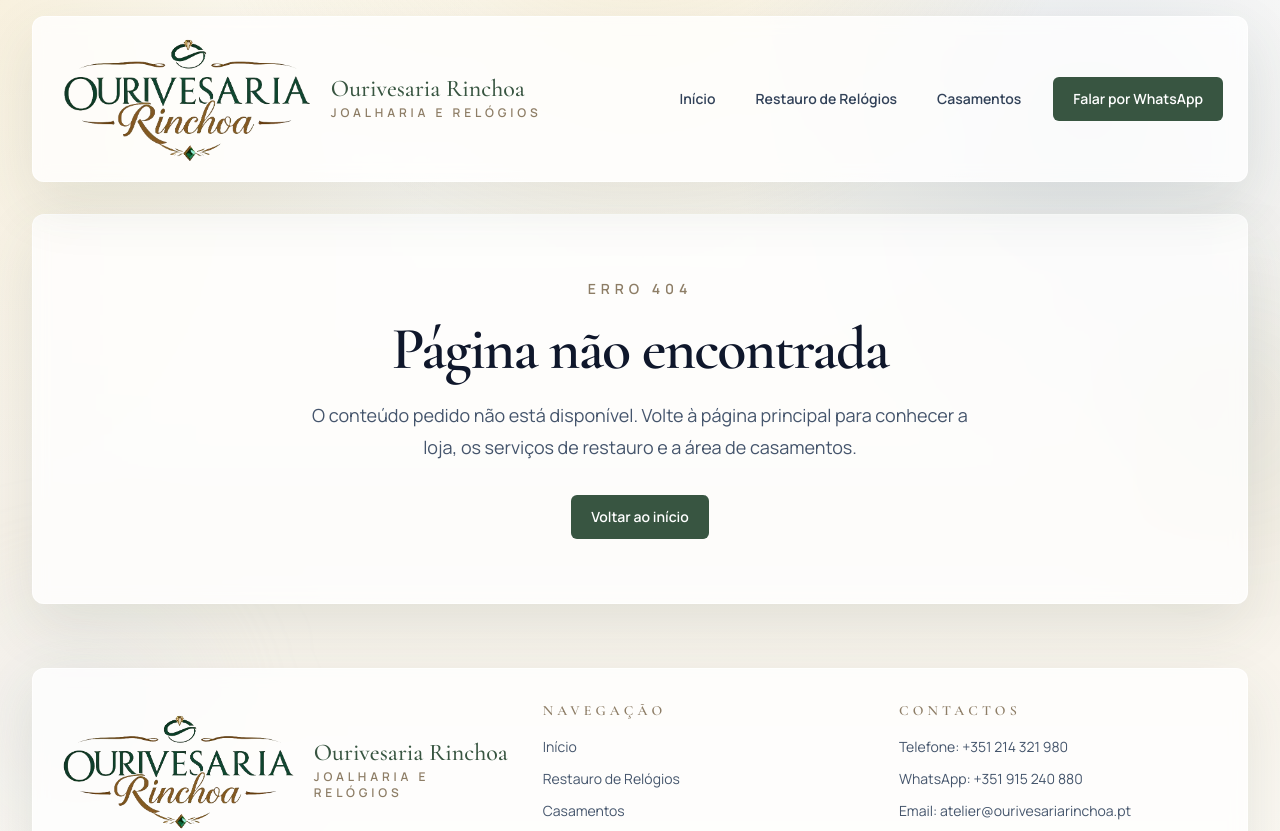
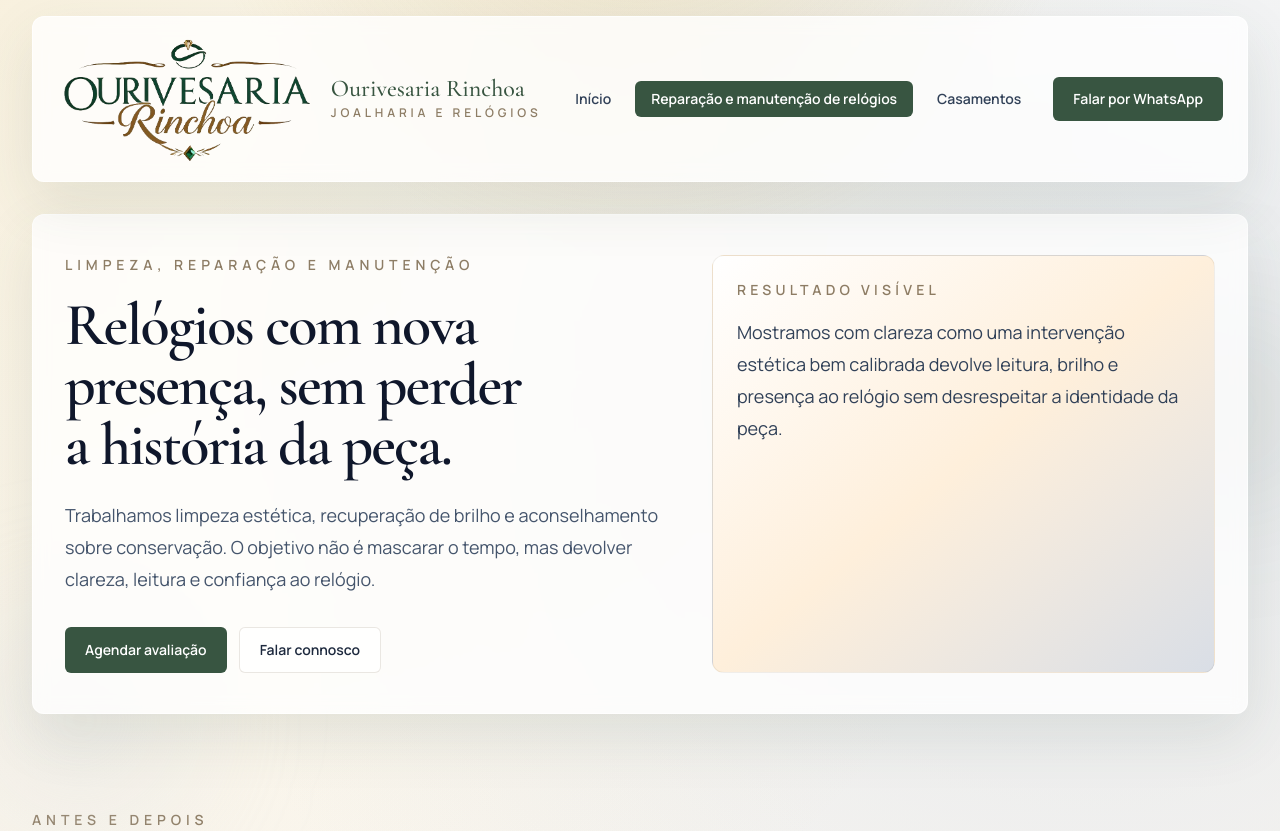
Before and after one commit to pedroduartek/ourivesaria-rinchoa, a React (Vite) app: page /reparacao-manutencao-relogios in a window 1280 px wide. Shown: the top 831 px of the page. Built offline with nearby package versions, Linux system fonts and the light colour scheme.

Commit message:
fix: update terminology from "restauro" to "reparação e manutenção" across multiple files

```diff
--- a/hosted.html
+++ b/hosted.html
@@ -5,7 +5,7 @@
     <meta name="viewport" content="width=device-width, initial-scale=1.0" />
     <meta
       name="description"
-      content="Ourivesaria Rinchoa: joalharia, alianças, limpeza e restauro de relógios com atendimento presencial em ambiente sofisticado."
+      content="Ourivesaria Rinchoa: joalharia, alianças, limpeza e reparação e manutenção de relógios com atendimento presencial em ambiente sofisticado."
     />
     <meta name="theme-color" content="#feefdb" />
     <link rel="icon" href="/favicon.svg" type="image/svg+xml" />
--- a/index.html
+++ b/index.html
@@ -5,7 +5,7 @@
     <meta name="viewport" content="width=device-width, initial-scale=1.0" />
     <meta
       name="description"
-      content="Ourivesaria Rinchoa: joalharia, alianças, limpeza e restauro de relógios com atendimento presencial em ambiente sofisticado."
+      content="Ourivesaria Rinchoa: joalharia, alianças, limpeza e reparação e manutenção de relógios com atendimento presencial em ambiente sofisticado."
     />
     <meta name="theme-color" content="#feefdb" />
     <link rel="icon" href="/favicon.svg" type="image/svg+xml" />
--- a/src/content/siteContent.ts
+++ b/src/content/siteContent.ts
@@ -82,7 +82,7 @@ export const siteContent = {
   },
   navigation: [
     { label: 'Início', path: '/' },
-    { label: 'Restauro de Relógios', path: '/restauro-relogios' },
+    { label: 'Reparação e manutenção de relógios', path: '/reparacao-manutencao-relogios' },
     { label: 'Casamentos', path: '/casamentos' },
   ] satisfies NavigationItem[],
   contacts: {
@@ -104,13 +104,13 @@ export const siteContent = {
   },
   home: {
     meta: {
-      title: 'Ourivesaria Rinchoa | Joalharia, alianças e restauro em Sintra',
+      title: 'Ourivesaria Rinchoa | Joalharia, alianças e reparação e manutenção em Sintra',
       description:
-        'Atelier de joalharia e relojoaria com atendimento presencial, restauro de relógios, serviço de casamentos e foco em receber clientes na loja.',
+        'Atelier de joalharia e relojoaria com atendimento presencial, reparação e manutenção de relógios, serviço de casamentos e foco em receber clientes na loja.',
     },
     hero: {
       eyebrow: 'Ourivesaria familiar em Sintra',
-      title: 'Joalharia sofisticada, restauro rigoroso e acompanhamento humano para momentos especiais.',
+      title: 'Joalharia sofisticada, reparação e manutenção rigorosa e acompanhamento humano para momentos especiais.',
       description:
         'Criámos um espaço luminoso, elegante e próximo para quem procura confiança presencial. Na Ourivesaria Rinchoa, cada visita é pensada para transformar curiosidade em relação duradoura com a loja.',
       primaryAction: { label: 'Marcar visita', href: '#contactos' } satisfies HeroAction,
@@ -132,7 +132,7 @@ export const siteContent = {
       },
       {
         kicker: 'Relojoaria',
-        title: 'Limpeza profunda e restauro de relógios com precisão',
+        title: 'Limpeza profunda e reparação e manutenção de relógios com precisão',
         description:
           'Avaliamos cada mecanismo, caixa e bracelete para devolver brilho, presença e confiança ao uso diário ou cerimonial.',
         imageSrc: '/images/carousel-watch.svg',
@@ -155,7 +155,7 @@ export const siteContent = {
           'O site foi desenhado para apresentar a loja, explicar os serviços e tornar simples o contacto direto por telefone, WhatsApp ou visita presencial.',
         items: [
           {
-            title: 'Restauro de relógios',
+            title: 'Reparação e manutenção de relógios',
             description:
               'Limpeza, polimento, revisão estética e aconselhamento para preservar peças pessoais ou de família.',
             accent: 'Antes e depois documentado',
@@ -230,12 +230,12 @@ export const siteContent = {
   },
   restoration: {
     meta: {
-      title: 'Restauro de Relógios | Ourivesaria Rinchoa',
+      title: 'Reparação e manutenção de relógios | Ourivesaria Rinchoa',
       description:
-        'Página dedicada à limpeza e ao restauro de relógios com comparação antes e depois, processo explicado e foco em visita presencial.',
+        'Página dedicada à limpeza, reparação e manutenção de relógios com comparação antes e depois, processo explicado e foco em visita presencial.',
     },
     hero: {
-      eyebrow: 'Limpeza e restauro',
+      eyebrow: 'Limpeza, reparação e manutenção',
       title: 'Relógios com nova presença, sem perder a história da peça.',
       description:
         'Trabalhamos limpeza estética, recuperação de brilho e aconselhamento sobre conservação. O objetivo não é mascarar o tempo, mas devolver clareza, leitura e confiança ao relógio.',
--- a/src/pages/NotFoundPage.tsx
+++ b/src/pages/NotFoundPage.tsx
@@ -14,7 +14,7 @@ export function NotFoundPage() {
         <h1 className="mt-5 text-5xl text-slate-900 sm:text-6xl">Página não encontrada</h1>
         <p className="mx-auto mt-5 max-w-2xl text-lg leading-8 text-slate-600">
           O conteúdo pedido não está disponível. Volte à página principal para conhecer a loja, os
-          serviços de restauro e a área de casamentos.
+          serviços de reparação e manutenção e a área de casamentos.
         </p>
         <Link className="cta-button mt-8" to="/">
           Voltar ao início
--- a/src/routes/AppRoutes.tsx
+++ b/src/routes/AppRoutes.tsx
@@ -10,7 +10,7 @@ export function AppRoutes() {
     <Routes>
       <Route element={<MainLayout />}>
         <Route index element={<HomePage />} />
-        <Route path="/restauro-relogios" element={<RestauracaoPage />} />
+        <Route path="/reparacao-manutencao-relogios" element={<RestauracaoPage />} />
         <Route path="/casamentos" element={<CasamentosPage />} />
         <Route path="*" element={<NotFoundPage />} />
       </Route>
```
Also changed, not shown: 1 other file (tests, documents, lock files or other folders).
